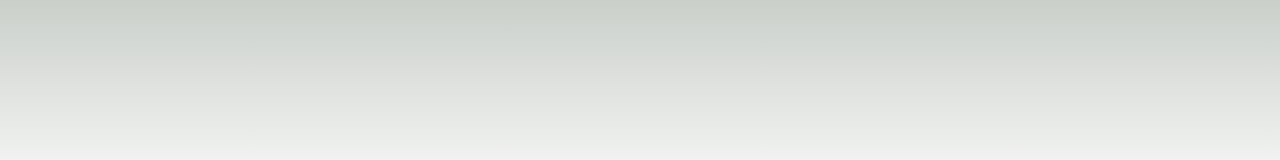
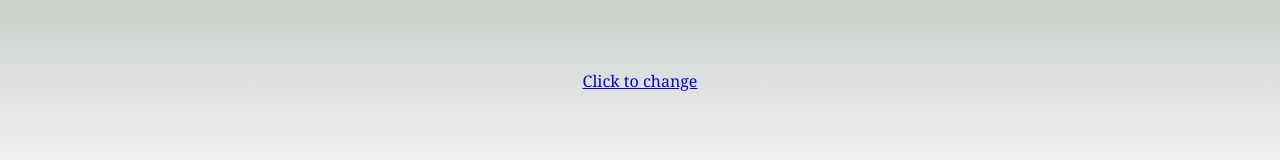
Before and after one commit to mauryanm/phoneLocation, a plain HTML site: page index.html in a window 1280 px wide. Shown: the part 579-739 px from the top of the page. Drawn offline with Linux system fonts and the light colour scheme; some packages are replaced by stand-ins of ours.

Commit message:
Update index.html

```diff
--- a/index.html
+++ b/index.html
@@ -233,6 +233,8 @@ function SetMarker(dlat, dlng, daddr) {
     <h2>Distance from starting location:</h2>
     <h3><span id="distance">0</span> km</h3>
  <div id="map_canvas"></div>
+ <br/>
+ <a href="map.html">Click to change</a>
 </div>
 </body>
 </html>
```
